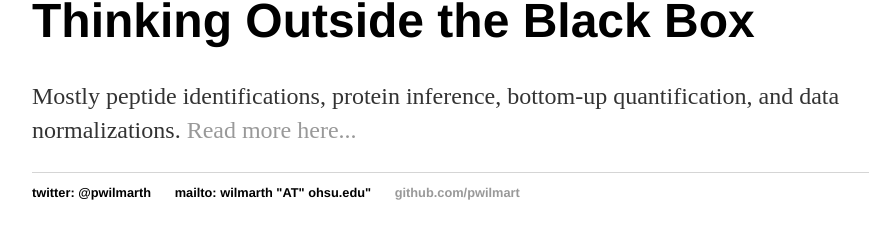
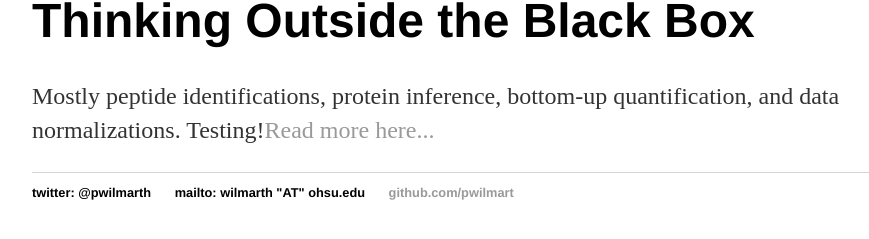
Before and after one commit to pwilmart/pwilmart.github.io, a Jekyll site: the page built from index.html, in a window 1280 px wide. Shown: the part 117-356 px from the top of the page, without its empty margins (160-1029 px from the left). Built offline with Jekyll 4.4.1, drawn with Linux system fonts in a browser that asks for light colours.

Commit message:
Update index.html

```diff
--- a/index.html
+++ b/index.html
@@ -1,31 +1,9 @@
-<!DOCTYPE html>
-<html>
-	<head>
-		<title>Phillip Wilmarth</title>
-		<!-- link to main stylesheet -->
-		<link rel="stylesheet" type="text/css" href="/css/main.css">
-	</head>
-	<body>
-		<nav>
-    		<ul>
-        		<li><a href="/">Home</a></li>
-	        	<li><a href="/about">About</a></li>
-        		<li><a href="/cv">CV</a></li>
-        		<li><a href="/blog">Blog</a></li>
-    		</ul>
-		</nav>
-		<div class="container">
-    		<div class="blurb">
-        		<h1>Thinking Outside the Black Box</h1>
-				<p>Mostly peptide identifications, protein inference, bottom-up quantification, and data normalizations. <a href="/about">Read more here...</a></p>
-    		</div><!-- /.blurb -->
-		</div><!-- /.container -->
-		<footer>
-    		<ul>
-                        <li>twitter: @pwilmarth</li>
-        		<li>mailto: wilmarth "AT" ohsu.edu"</li>
-        		<li><a href="https://github.com/pwilmart">github.com/pwilmart</a></li>
-			</ul>
-		</footer>
-	</body>
-</html>
+---
+layout: default
+title: Phillip Wilmarth
+---
+<div class="blurb">
+	<h1>Thinking Outside the Black Box</h1>
+	<p>Mostly peptide identifications, protein inference, bottom-up quantification,
+		and data normalizations. Testing!<a href="/about">Read more here...</a></p>
+</div><!-- /.blurb -->
```
